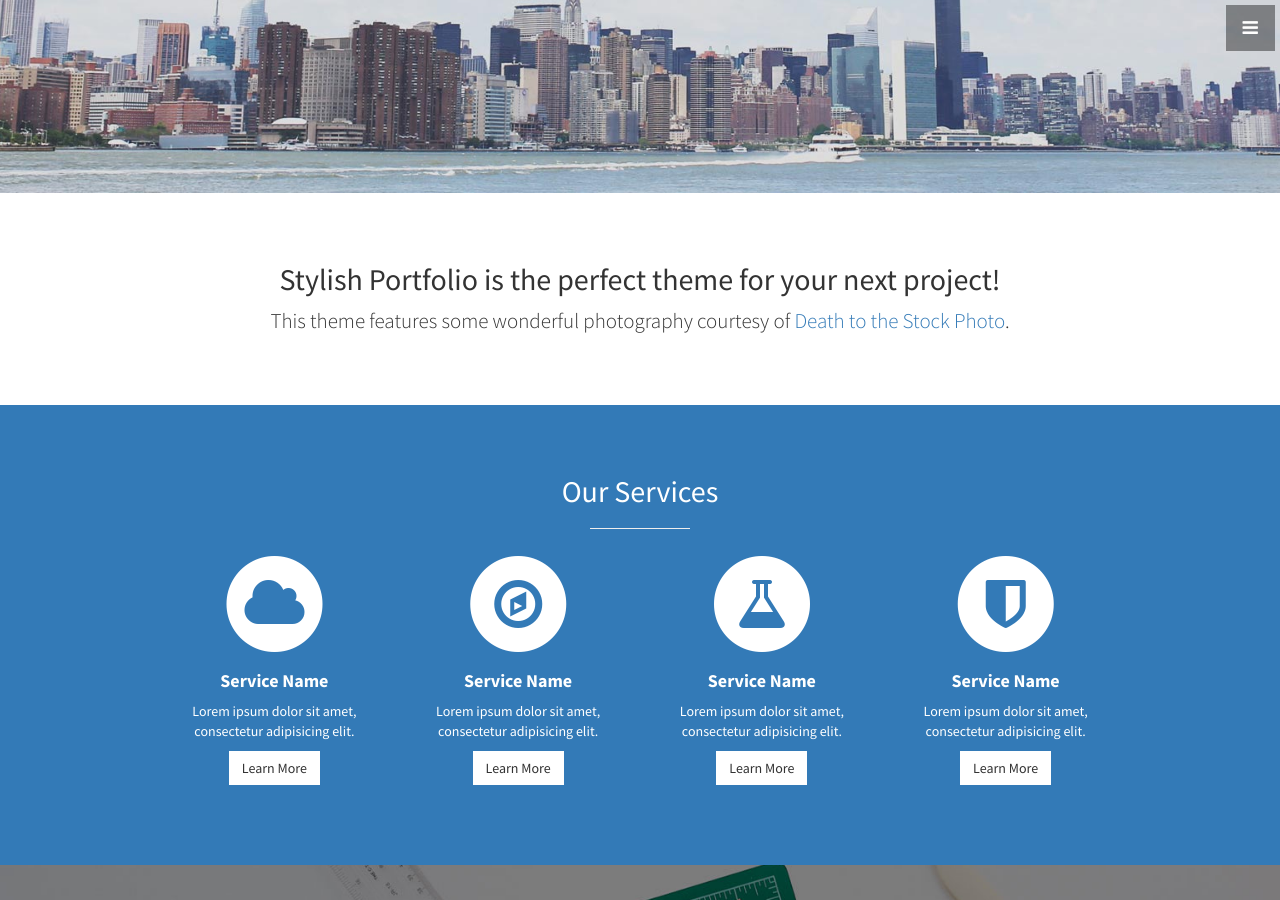
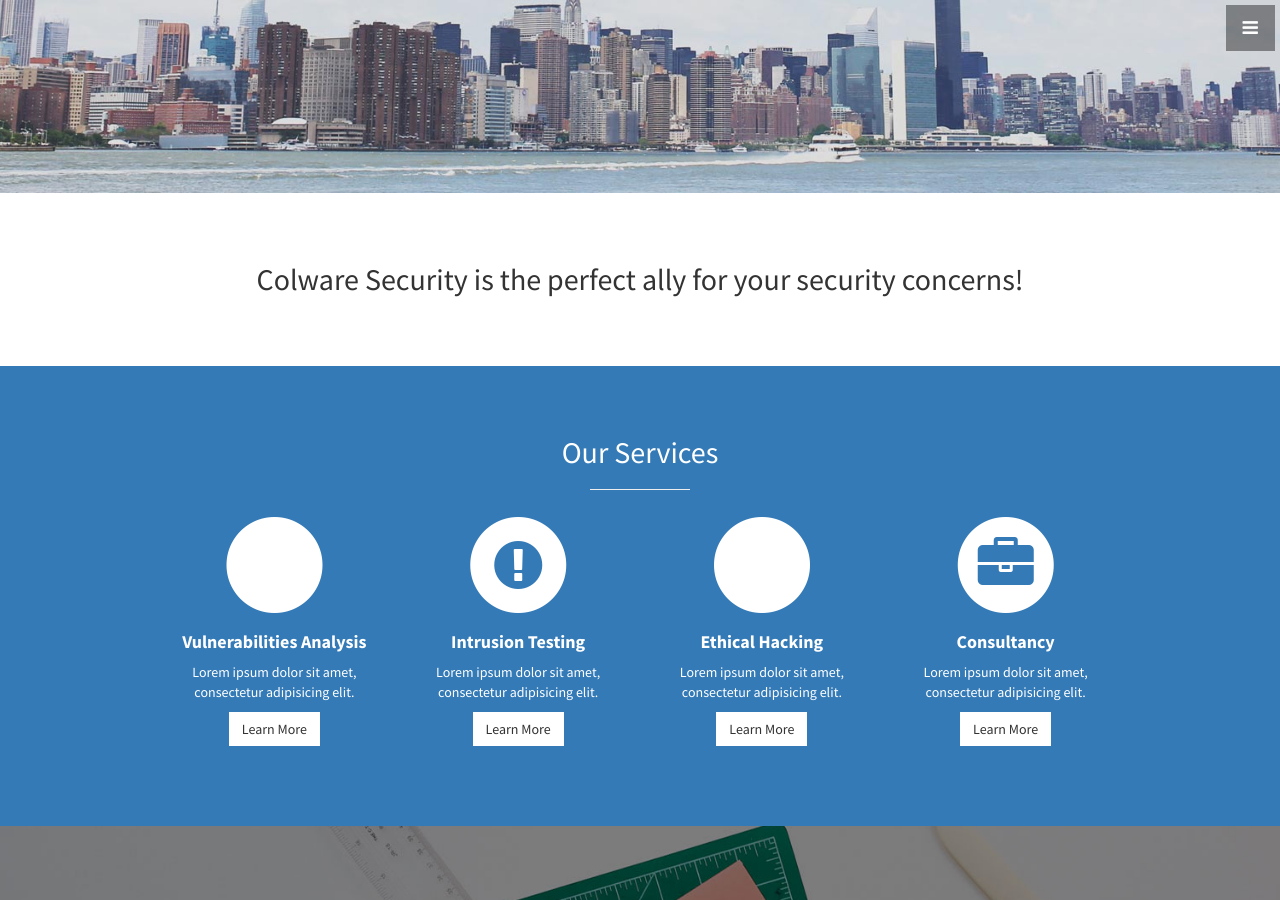
Before and after one commit to colware-security/colware-security.github.io, a Jekyll site: the page built from index.html, in a window 1280 px wide and 900 px high, scrolled down 707 px. Built offline with Jekyll 4.4.1, drawn with Linux system fonts in a browser that asks for light colours.

Commit message:
update services - small details

```diff
--- a/_includes/about.html
+++ b/_includes/about.html
@@ -2,8 +2,8 @@
   <div class="container">
     <div class="row">
       <div class="col-lg-12 text-center">
-        <h2>Stylish Portfolio is the perfect theme for your next project!</h2>
-        <p class="lead">This theme features some wonderful photography courtesy of <a target="_blank" href="http://join.deathtothestockphoto.com/">Death to the Stock Photo</a>.</p>
+        <h2>Colware Security is the perfect ally for your security concerns!</h2>
+        <p class="lead"></p>
       </div>
     </div>
     <!-- /.row -->
--- a/_includes/portfolio.html
+++ b/_includes/portfolio.html
@@ -43,3 +43,6 @@
   </div>
   <!-- /.container -->
 </section>
+<!--
+look for flaticon
+-->
--- a/_includes/services.html
+++ b/_includes/services.html
@@ -10,10 +10,10 @@
             <div class="service-item">
               <span class="fa-stack fa-4x">
               <i class="fa fa-circle fa-stack-2x"></i>
-              <i class="fa fa-cloud fa-stack-1x text-primary"></i>
+              <i class="fa fa-chart-bar fa-stack-1x text-primary"></i>
             </span>
               <h4>
-                <strong>Service Name</strong>
+                <strong>Vulnerabilities Analysis</strong>
               </h4>
               <p>Lorem ipsum dolor sit amet, consectetur adipisicing elit.</p>
               <a href="#" class="btn btn-light">Learn More</a>
@@ -23,10 +23,10 @@
             <div class="service-item">
               <span class="fa-stack fa-4x">
               <i class="fa fa-circle fa-stack-2x"></i>
-              <i class="fa fa-compass fa-stack-1x text-primary"></i>
+              <i class="fa fa-exclamation-circle fa-stack-1x text-primary"></i>
             </span>
               <h4>
-                <strong>Service Name</strong>
+                <strong>Intrusion Testing</strong>
               </h4>
               <p>Lorem ipsum dolor sit amet, consectetur adipisicing elit.</p>
               <a href="#" class="btn btn-light">Learn More</a>
@@ -36,10 +36,10 @@
             <div class="service-item">
               <span class="fa-stack fa-4x">
               <i class="fa fa-circle fa-stack-2x"></i>
-              <i class="fa fa-flask fa-stack-1x text-primary"></i>
+              <i class="fa fa-project-diagram fa-stack-1x text-primary"></i>
             </span>
               <h4>
-                <strong>Service Name</strong>
+                <strong>Ethical Hacking</strong>
               </h4>
               <p>Lorem ipsum dolor sit amet, consectetur adipisicing elit.</p>
               <a href="#" class="btn btn-light">Learn More</a>
@@ -49,10 +49,10 @@
             <div class="service-item">
               <span class="fa-stack fa-4x">
               <i class="fa fa-circle fa-stack-2x"></i>
-              <i class="fa fa-shield fa-stack-1x text-primary"></i>
+              <i class="fa fa-briefcase fa-stack-1x text-primary"></i>
             </span>
               <h4>
-                <strong>Service Name</strong>
+                <strong>Consultancy</strong>
               </h4>
               <p>Lorem ipsum dolor sit amet, consectetur adipisicing elit.</p>
               <a href="#" class="btn btn-light">Learn More</a>
@@ -67,3 +67,6 @@
   </div>
   <!-- /.container -->
 </section>
+<!--
+https://fontawesome.com/icons?d=gallery&c=business&m=free
+-->
```
